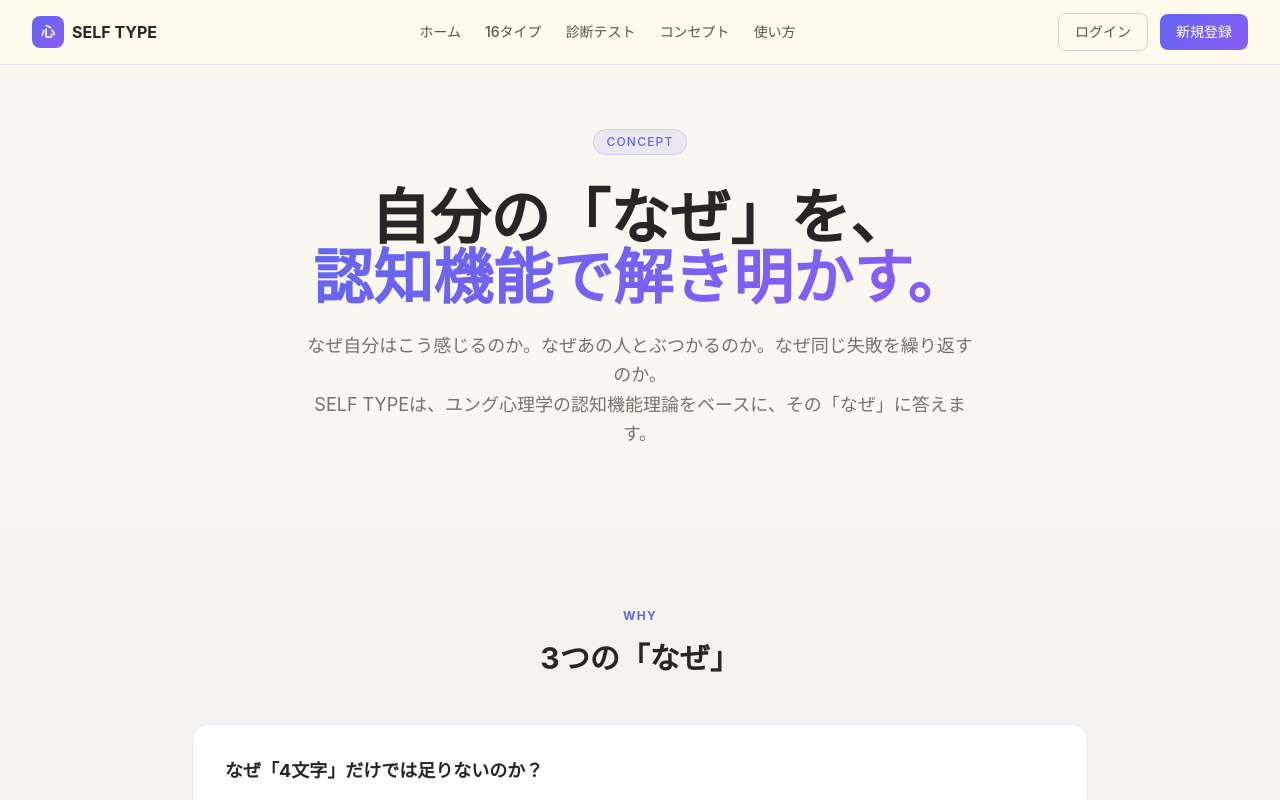
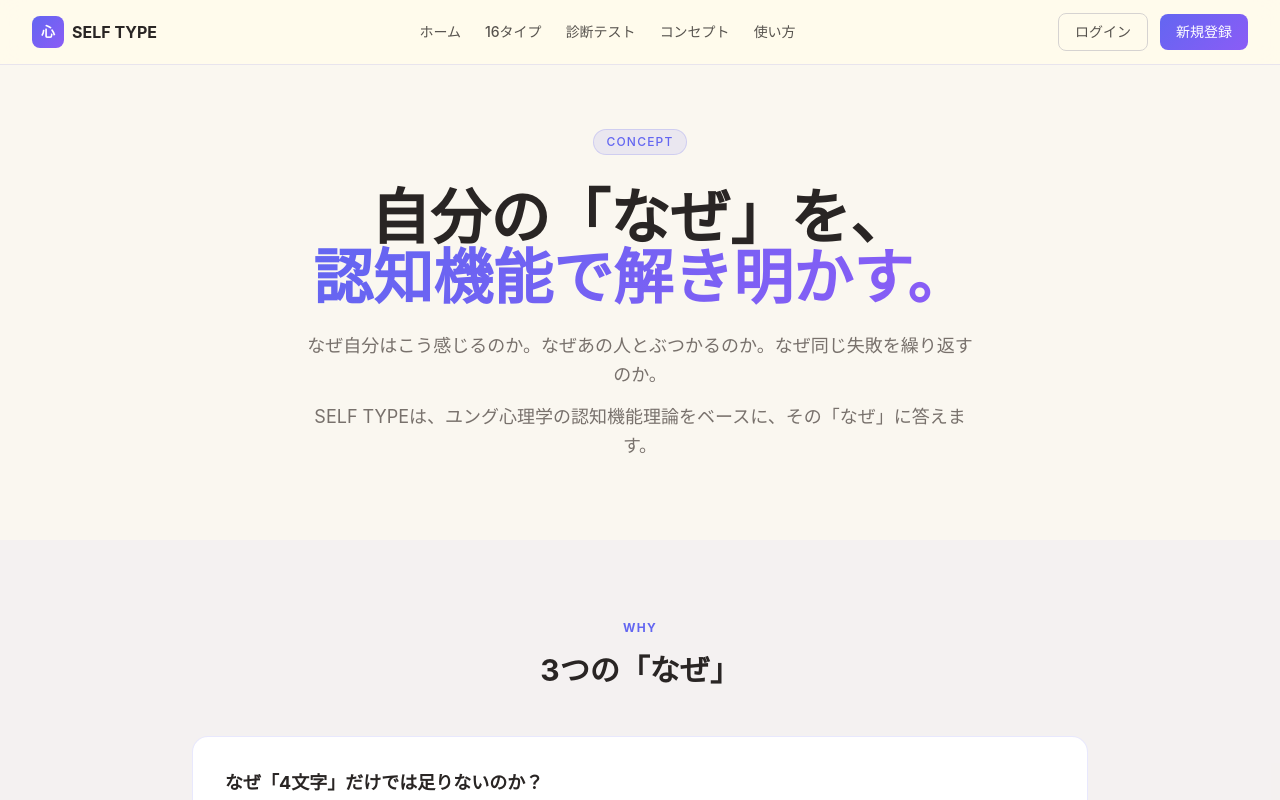
Before and after one commit to yaguyan1996/mbti-app, a Next.js app: page /concept in a window 1280 px wide. Shown: the top 800 px of the page. Built offline with nearby package versions, Linux system fonts and the light colour scheme; no server answers.

Commit message:
コンセプトページのヒーロー文章の改行を修正

```diff
--- a/app/concept/page.tsx
+++ b/app/concept/page.tsx
@@ -71,7 +71,9 @@ export default function ConceptPage() {
             </span>
           </h1>
           <p className="text-stone-500 text-lg leading-relaxed max-w-2xl mx-auto">
-            なぜ自分はこう感じるのか。なぜあの人とぶつかるのか。なぜ同じ失敗を繰り返すのか。<br />
+            なぜ自分はこう感じるのか。なぜあの人とぶつかるのか。なぜ同じ失敗を繰り返すのか。
+          </p>
+          <p className="text-stone-500 text-lg leading-relaxed max-w-2xl mx-auto mt-3">
             SELF TYPEは、ユング心理学の認知機能理論をベースに、その「なぜ」に答えます。
           </p>
         </div>
```
